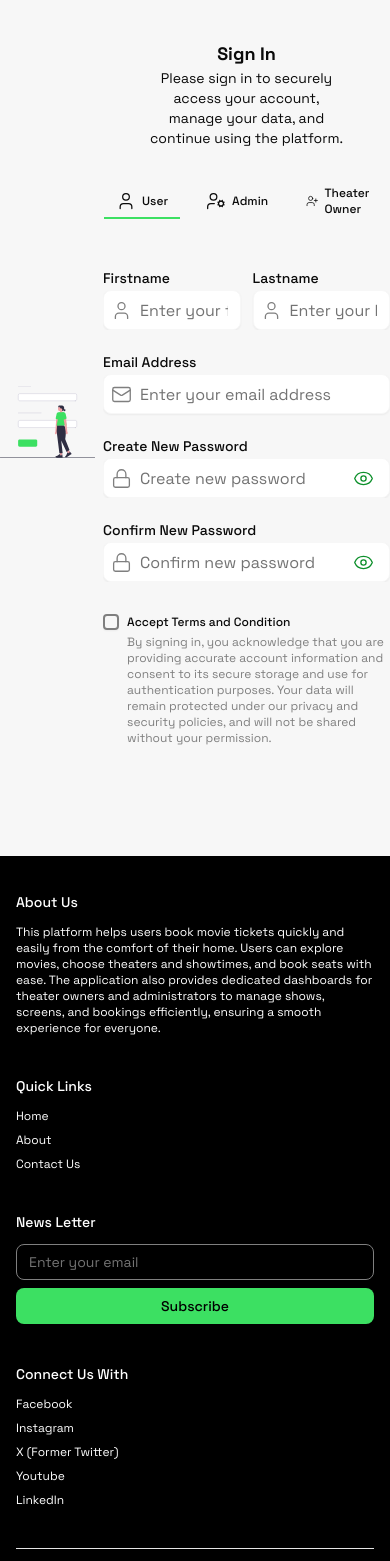
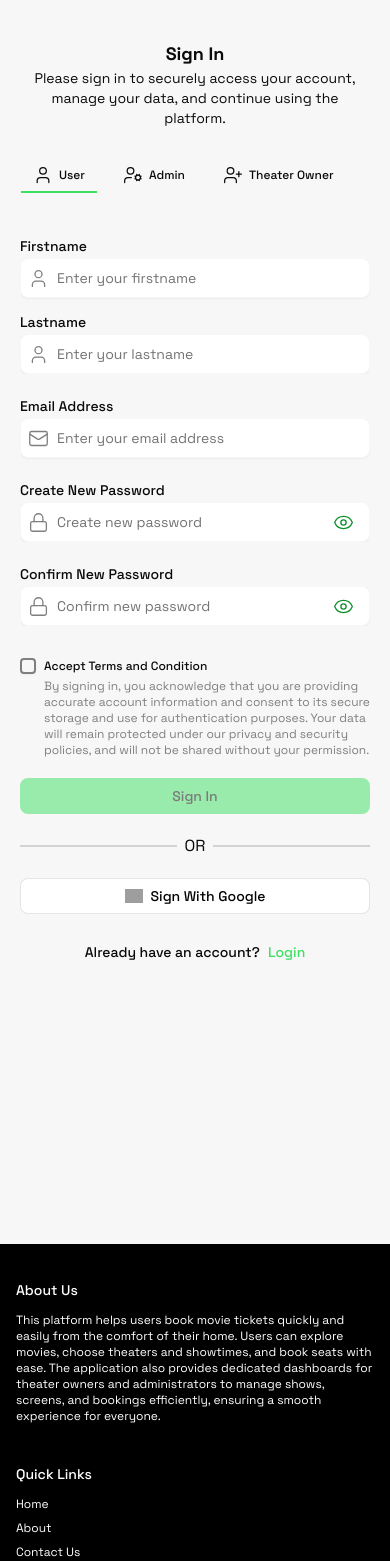
Before and after one commit to Midhun-u/MovieMint, a Next.js app in the folder clients/app-layout/: page /sign in a window 390 px wide. Shown: the top 1561 px of the page. Built offline with nearby package versions, Linux system fonts and the light colour scheme; grey boxes are pictures that could not be loaded.

Commit message:
Completed sign page design

```diff
--- a/clients/app-layout/app/(auth-pages)/sign/page.tsx
+++ b/clients/app-layout/app/(auth-pages)/sign/page.tsx
@@ -8,7 +8,7 @@ const SignPage = () => {
 
     <section className='w-full h-svh flex gap-2 justify-center md:p-5'>
       {/* Image section */}
-      <div className='flex justify-center items-center w-full h-full'>
+      <div className='hidden md:flex justify-center items-center w-full h-full'>
         <Image
           src={assets.signVector}
           alt='sign-vector-image'
@@ -18,11 +18,11 @@ const SignPage = () => {
         />
       </div>
       {/* Form section */}
-      <div className='flex flex-col items-center py-10 w-full h-full'>
+      <div className='flex flex-col w-full px-5 sm:w-[70%] md:w-full items-center py-10 h-full'>
         {/* Heading section */}
         <div className='flex flex-col items-center'>
           <h1 className='font-bold text-lg'>Sign In</h1>
-          <p className='text-sm w-[70%] text-center'>Please sign in to securely access your account, manage your data, and continue using the platform.</p>
+          <p className='text-sm w-full md:w-[70%] text-center'>Please sign in to securely access your account, manage your data, and continue using the platform.</p>
         </div>
         {/* Form */}
         <Form
--- a/clients/app-layout/app/globals.css
+++ b/clients/app-layout/app/globals.css
@@ -6,6 +6,11 @@
 * {
   font-family: var(--font-space-grotesk);
   box-sizing: border-box;
+  scroll-behavior: smooth;
+}
+
+::-webkit-scrollbar{
+  display: none;
 }
 
 :root {
--- a/clients/app-layout/components/form/AuthTab.tsx
+++ b/clients/app-layout/components/form/AuthTab.tsx
@@ -1,9 +1,10 @@
 import React from "react"
 import { authTabs } from "@/utils/authTab"
+import { Role } from "@/types/Role"
 
 interface AuthTabProps {
-    currentTabValue: "USER" | "ADMIN" | "THEATER_OWNER"
-    setCurrentTabValue: React.Dispatch<React.SetStateAction<"USER" | "ADMIN" | "THEATER_OWNER">>
+    currentTabValue: Role
+    setCurrentTabValue: React.Dispatch<React.SetStateAction<Role>>
 }
 
 const AuthTab = ({ setCurrentTabValue, currentTabValue }: AuthTabProps) => {
@@ -11,14 +12,14 @@ const AuthTab = ({ setCurrentTabValue, currentTabValue }: AuthTabProps) => {
     return (
 
         <div className="mt-7 w-full">
-            <ul className="w-full gap-3 flex justify-start items-center">
+            <ul className="w-full gap-3 flex justify-start items-center overflow-x-auto">
                 {
                     authTabs.map((authTab, index) => (
 
                         <li
                             onClick={() => setCurrentTabValue(authTab.value)}
                             key={index}
-                            className={`${currentTabValue === authTab.value ? "before:absolute before:w-full before:h-[2.2px] before:left-0 before:bg-primary-color before:bottom-0" : ""} relative flex items-center gap-1.5 py-2 px-3 border border-background-color ${currentTabValue === authTab.value ? "hover:bg-background-color" : "hover:bg-foreground-color hover:border-disable-color/19"}  rounded-sm cursor-pointer transition-all duration-200`}
+                            className={`${currentTabValue === authTab.value ? "before:absolute before:w-full before:h-[2.2px] before:left-0 before:bg-primary-color before:bottom-0" : ""} shrink-0 relative flex items-center gap-1.5 py-2 px-3 border border-background-color ${currentTabValue === authTab.value ? "hover:bg-background-color" : "hover:bg-foreground-color hover:border-disable-color/19"}  rounded-sm cursor-pointer transition-all duration-200`}
                         >
                             <authTab.Icon
                                 size={20}
--- a/clients/app-layout/components/form/Form.tsx
+++ b/clients/app-layout/components/form/Form.tsx
@@ -11,22 +11,45 @@ import FormInput from "./FormInput"
 import Label from "./Label"
 import PasswordInput from "./PasswordInput"
 import { Checkbox } from "../ui/checkbox"
+import { Button } from "../ui/button"
+import Image from "next/image"
+import { assets } from "@/public/assets/assets"
+import Link from "next/link"
+import { Role } from "@/types/Role"
 
 interface FormProps {
     formType: "SIGN" | "LOGIN"
 }
 
+type UserDetails = {
+    firstname: string
+    lastname: string
+    email: string
+    password: string
+    confirmPassword: string
+    role: Role
+}
+
 const Form = ({ formType }: FormProps) => {
 
-    const [currentTabValue, setCurrentTabValue] = useState<"USER" | "ADMIN" | "THEATER_OWNER">("USER")
+    const [currentTabValue, setCurrentTabValue] = useState<Role>("USER")
     const firstnameId = useId()
     const lastnameId = useId()
     const emailId = useId()
     const passwordId = useId()
+    const [acceptTerms, setAcceptTerms] = useState<boolean>(false)
+    const [userDetails, setUserDetails] = useState<UserDetails>({
+        firstname: "",
+        lastname: "",
+        email: "",
+        password: "",
+        confirmPassword: "",
+        role: currentTabValue
+    })
 
     return (
 
-        <form className="w-full ">
+        <form className="w-full">
             {/* Tab navigation section */}
             <AuthTab
                 currentTabValue={currentTabValue}
@@ -36,7 +59,7 @@ const Form = ({ formType }: FormProps) => {
             <div className="mt-10 overflow-x-hidden flex flex-col gap-5">
                 {/* Name section */}
                 <Activity mode={formType === "SIGN" ? "visible" : "hidden"}>
-                    <div className="flex gap-3 w-full overflow-x-hidden">
+                    <div className="flex flex-col sm:flex-row gap-3 w-full overflow-x-hidden">
                         <div className="w-full">
                             <Label
                                 labelId={firstnameId}
@@ -47,6 +70,7 @@ const Form = ({ formType }: FormProps) => {
                                 placeholder="Enter your firstname"
                                 Icon={UserIcon}
                                 type="text"
+                                onChange={(event) => setUserDetails({...userDetails, firstname: event.target.value})}
                             />
                         </div>
                         <div className="w-full">
@@ -59,6 +83,7 @@ const Form = ({ formType }: FormProps) => {
                                 placeholder="Enter your lastname"
                                 Icon={UserIcon}
                                 type="text"
+                                onChange={(event) => setUserDetails({...userDetails, lastname: event.target.value})}
                             />
                         </div>
                     </div>
@@ -74,6 +99,7 @@ const Form = ({ formType }: FormProps) => {
                         id={emailId}
                         Icon={EmailIcon}
                         type="email"
+                        onChange={(event) => setUserDetails({...userDetails, email: event.target.value})}
                     />
                 </div>
                 {/* Password section */}
@@ -85,6 +111,7 @@ const Form = ({ formType }: FormProps) => {
                     <PasswordInput
                         passwordId={passwordId}
                         placeholder="Create new password"
+                        onChange={(event) => setUserDetails({...userDetails, password: event.target.value})}
                     />
                 </div>
                 <div>
@@ -95,12 +122,14 @@ const Form = ({ formType }: FormProps) => {
                     <PasswordInput
                         passwordId={passwordId}
                         placeholder="Confirm new password"
+                        onChange={(event) => setUserDetails({...userDetails, confirmPassword: event.target.value})}
                     />
                 </div>
                 {/* Terms and condition section */}
                 <div className="flex gap-2 mt-3 items-start">
                     <Checkbox
                         className="border-2 border-disable-color"
+                        onClick={() => setAcceptTerms(!acceptTerms)}
                     />
                     <div className="flex flex-col justify-start">
                         <span className="font-medium text-xs">Accept Terms and Condition</span>
@@ -109,6 +138,32 @@ const Form = ({ formType }: FormProps) => {
                         </p>
                     </div>
                 </div>
+                {/* Button section */}
+                <div className="flex w-full justify-center items-center">
+                    <Button
+                        className="w-full bg-primary-color active:bg-primary-accent-color hover:bg-primary-color"
+                        disabled={!acceptTerms}
+                    >
+                        <span className="text-dark-foreground-color">Sign In</span>
+                    </Button>
+                </div>
+                <div className="flex gap-2 justify-center w-full items-center">
+                    <hr className="w-full border border-disable-color/30" />
+                    <span>OR</span>
+                    <hr className="w-full border border-disable-color/30" />
+                </div>
+                <div className="w-full flex justify-center items-center">
+                    <Button
+                        className="w-full bg-foreground-color border border-disable-color/20"
+                    >
+                        <Image src={assets.googleIcon} width={18} height={18} alt="google-sign-icon" />
+                        <span className="text-dark-foreground-color">Sign With Google</span>
+                    </Button>
+                </div>
+                {/* Login navigation */}
+                <p className="text-sm flex gap-2 w-full justify-center mt-2 font-medium">
+                    Already have an account? <Link href={"/login"} className="text-primary-color">Login</Link>
+                </p>
             </div>
         </form>
 
--- a/clients/app-layout/components/form/FormInput.tsx
+++ b/clients/app-layout/components/form/FormInput.tsx
@@ -1,4 +1,4 @@
-import { ForwardRefExoticComponent, RefAttributes } from "react"
+import { ChangeEvent, ForwardRefExoticComponent, RefAttributes } from "react"
 import { Input } from "../ui/input"
 import { LucideProps } from "lucide-react"
 
@@ -8,10 +8,10 @@ interface FormInputProps {
     placeholder?: string
     className?: string
     type: "text" | "password" | "email"
-
+    onChange: (event: ChangeEvent<HTMLInputElement>) => unknown
 }
 
-const FormInput = ({id, Icon, placeholder, className, type}: FormInputProps) => {
+const FormInput = ({id, Icon, placeholder, className, type, onChange}: FormInputProps) => {
 
     return (
 
@@ -31,7 +31,8 @@ const FormInput = ({id, Icon, placeholder, className, type}: FormInputProps) =>
                 placeholder={placeholder}
                 id={id}
                 type={type}
-                className={` ${className} border-[1.6px] h-10 border-background-color focus-visible:border-primary-color pl-9 w-full transition-all duration-200 bg-foreground-color`}
+                onChange={onChange}
+                className={` ${className} text-sm border-[1.6px] h-10 border-background-color focus-visible:border-primary-color pl-9 w-full transition-all duration-200 bg-foreground-color`}
             />
         </div>
 
--- a/clients/app-layout/components/form/PasswordInput.tsx
+++ b/clients/app-layout/components/form/PasswordInput.tsx
@@ -1,4 +1,4 @@
-import { useState } from "react"
+import { ChangeEvent, useState } from "react"
 import FormInput from "./FormInput"
 import {
     Lock as PasswordIcon,
@@ -9,9 +9,10 @@ import {
 interface PasswordInputProps{
     passwordId?: string
     placeholder?: string
+    onChange: (event: ChangeEvent<HTMLInputElement>) => unknown
 }
 
-const PasswordInput = ({passwordId, placeholder}: PasswordInputProps) => {
+const PasswordInput = ({passwordId, placeholder, onChange}: PasswordInputProps) => {
 
     const [showPassword, setShowPassword] = useState<boolean>(false)
     const iconClassName = "absolute right-4 stroke-primary-accent-color cursor-pointer"
@@ -25,6 +26,7 @@ const PasswordInput = ({passwordId, placeholder}: PasswordInputProps) => {
             Icon={PasswordIcon}
             className="pr-12"
             type={showPassword? "text": "password"}
+            onChange={onChange}
         />
         {
             showPassword
--- a/clients/app-layout/components/layout/Footer.tsx
+++ b/clients/app-layout/components/layout/Footer.tsx
@@ -10,7 +10,7 @@ const Footer = () => {
     return (
 
         <footer
-            className="w-screen mt-3 px-4 sm:px-7 flex md:justify-center flex-wrap gap-10 py-7 pt-9 bg-dark-foreground-color text-dark-foreground-text-color"
+            className="w-screen mt-100 px-4 sm:px-7 flex md:justify-center flex-wrap gap-10 py-7 pt-9 bg-dark-foreground-color text-dark-foreground-text-color"
         >
             {/* About section */}
             <div className="w-100">
@@ -61,7 +61,7 @@ const Footer = () => {
                         placeholder="Enter your email"
                     />
                     <Button
-                        className="md:h-8 h-9 bg-primary-color cursor-pointer text-dark-foreground-color hover:bg-primary-accent-color"
+                        className="md:h-8 h-9 bg-primary-color text-dark-foreground-color hover:bg-primary-accent-color"
                         size={"sm"}
                     >
                         <span>Subscribe</span>
--- a/clients/app-layout/components/ui/button.tsx
+++ b/clients/app-layout/components/ui/button.tsx
@@ -9,7 +9,7 @@ const buttonVariants = cva(
   {
     variants: {
       variant: {
-        default: "bg-primary text-primary-foreground hover:bg-primary/90",
+        default: "bg-primary-color text-primary-foreground cursor-pointer",
         destructive:
           "bg-destructive text-white hover:bg-destructive/90 focus-visible:ring-destructive/20 dark:focus-visible:ring-destructive/40 dark:bg-destructive/60",
         outline:
--- a/clients/app-layout/public/assets/assets.ts
+++ b/clients/app-layout/public/assets/assets.ts
@@ -1,7 +1,9 @@
 import signVector from './sign-vector.svg'
+import googleIcon from './google-icon.svg'
 
 export const assets = {
 
-    signVector
+    signVector,
+    googleIcon
 
 }
--- /dev/null
+++ b/clients/app-layout/types/Role.ts
@@ -0,0 +1 @@
+export type Role = "USER" | "ADMIN" | "THEATER_OWNER"
```
